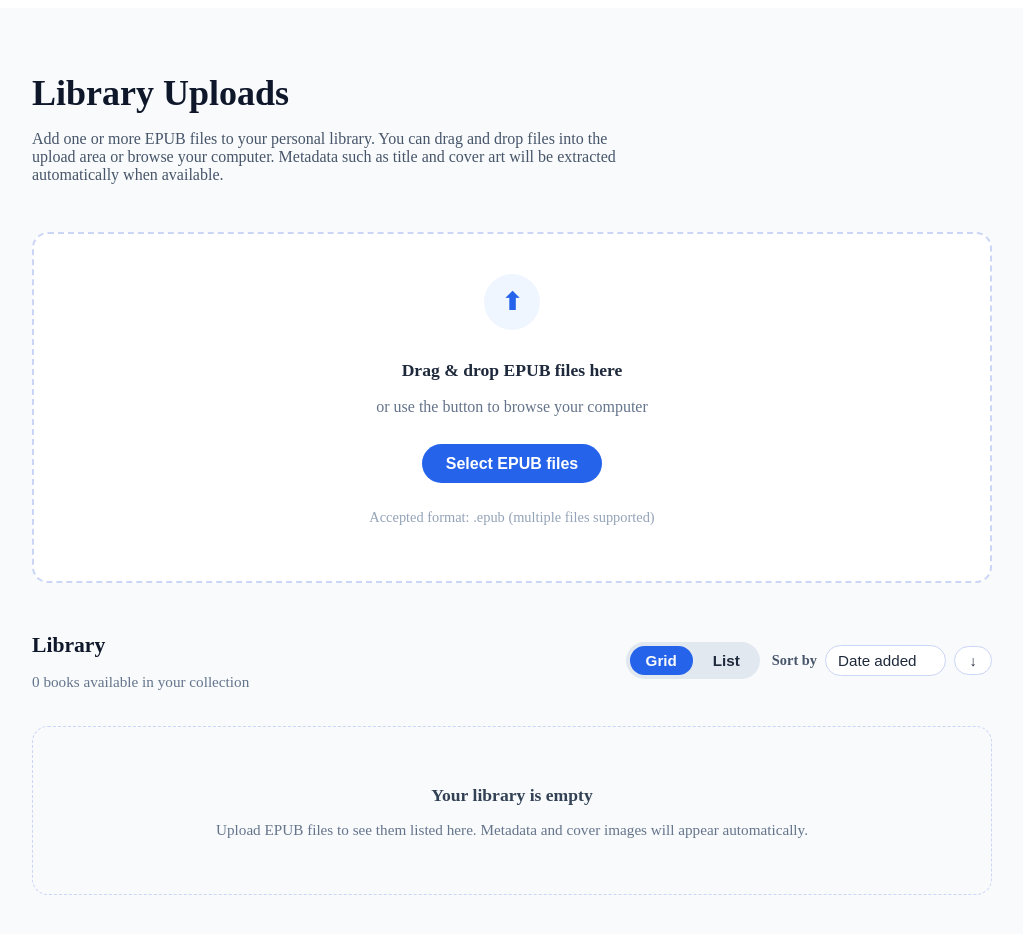
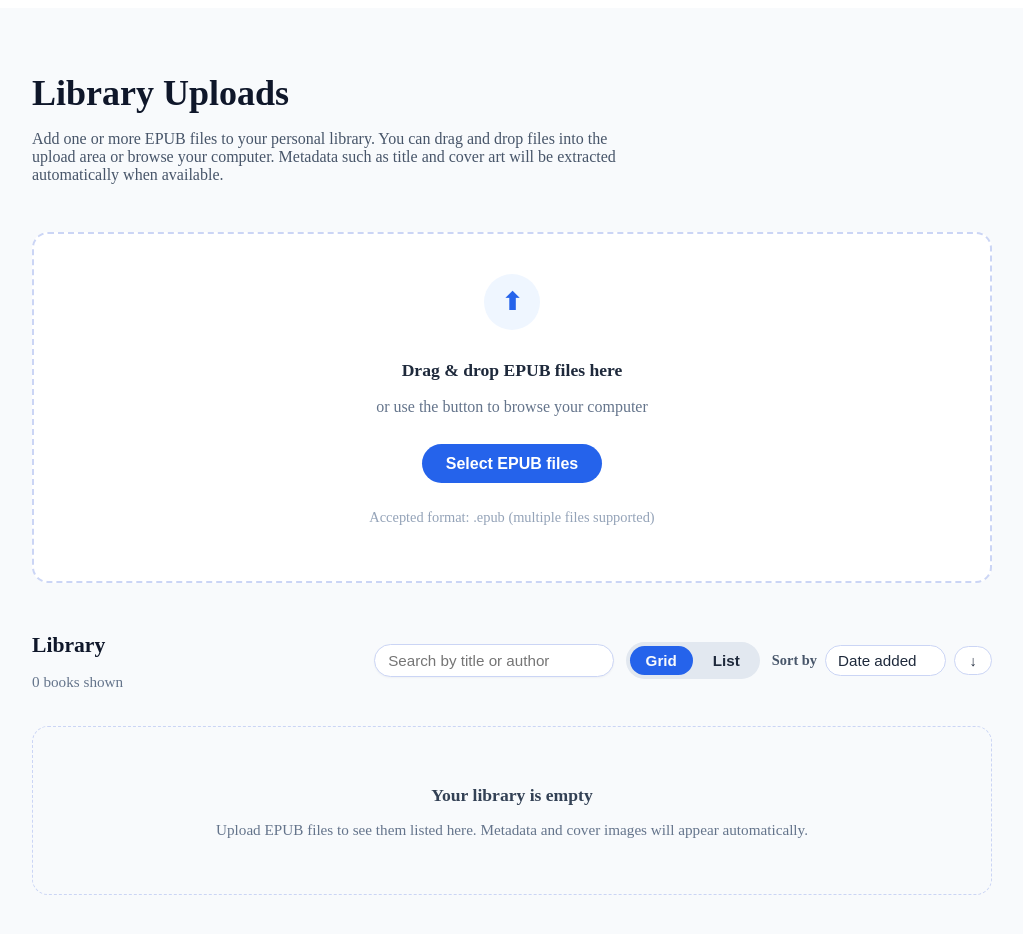
Before and after one commit to seungkilee-cs/epublib, a React (Vite) app in the folder apps/web/: page / in a window 1280 px wide. Shown: the top 934 px of the page, without its empty margins (128-1151 px from the left). Built offline with nearby package versions, Linux system fonts and the light colour scheme.

Commit message:
search with debounce

```diff
--- a/apps/web/src/components/BookCard.tsx
+++ b/apps/web/src/components/BookCard.tsx
@@ -1,6 +1,7 @@
 import type { CSSProperties, MouseEvent } from "react";
 import type { Book } from "@epub-reader/core";
 import { formatBytes } from "../utils/formatBytes";
+import { highlightMatches } from "../utils/highlightMatches";
 
 export interface BookCardProps {
   book: Book;
@@ -8,9 +9,17 @@ export interface BookCardProps {
   onOpen(book: Book): void;
   onShowDetails?(book: Book): void;
   onDelete?(book: Book): void;
+  highlightTerm?: string;
 }
 
-export function BookCard({ book, progress, onOpen, onShowDetails, onDelete }: BookCardProps): JSX.Element {
+export function BookCard({
+  book,
+  progress,
+  onOpen,
+  onShowDetails,
+  onDelete,
+  highlightTerm,
+}: BookCardProps): JSX.Element {
   const handleDetailsClick = (event: MouseEvent<HTMLButtonElement>) => {
     event.stopPropagation();
     onShowDetails?.(book);
@@ -31,13 +40,14 @@ export function BookCard({ book, progress, onOpen, onShowDetails, onDelete }: Bo
         cursor: "pointer",
         display: "flex",
         flexDirection: "column",
-        gap: "0.65rem",
-        borderRadius: "0.9rem",
+        gap: "0.5rem",
+        borderRadius: "0.75rem",
         background: "white",
         boxShadow: "0 1px 3px rgba(15, 23, 42, 0.08)",
-        padding: "1rem",
+        padding: "0.75rem",
         position: "relative",
         transition: "transform 0.18s ease, box-shadow 0.18s ease",
+        minHeight: "220px",
       }}
       onMouseEnter={(event) => {
         event.currentTarget.style.transform = "translateY(-2px)";
@@ -52,8 +62,8 @@ export function BookCard({ book, progress, onOpen, onShowDetails, onDelete }: Bo
         style={{
           position: "relative",
           width: "100%",
-          paddingBottom: "152%",
-          borderRadius: "0.75rem",
+          paddingBottom: "140%",
+          borderRadius: "0.65rem",
           overflow: "hidden",
           background: "#e2e8f0",
           display: "flex",
@@ -61,6 +71,7 @@ export function BookCard({ book, progress, onOpen, onShowDetails, onDelete }: Bo
           justifyContent: "center",
           color: "#94a3b8",
           fontWeight: 600,
+          fontSize: "0.95rem",
         }}
       >
         {book.coverThumbnailUrl || book.coverUrl ? (
@@ -81,13 +92,17 @@ export function BookCard({ book, progress, onOpen, onShowDetails, onDelete }: Bo
         )}
       </div>
 
-      <div style={{ display: "flex", flexDirection: "column", gap: "0.3rem", textAlign: "left" }}>
-        <span style={{ fontWeight: 600, color: "#0f172a" }}>{book.title}</span>
-        <span style={{ fontSize: "0.9rem", color: "#64748b" }}>{book.author ?? "Unknown author"}</span>
+      <div style={{ display: "flex", flexDirection: "column", gap: "0.25rem", textAlign: "left" }}>
+        <span style={{ fontWeight: 600, color: "#0f172a", fontSize: "0.95rem", lineHeight: 1.25 }}>
+          {highlightMatches(book.title, highlightTerm)}
+        </span>
+        <span style={{ fontSize: "0.85rem", color: "#64748b" }}>
+          {highlightMatches(book.author ?? "Unknown author", highlightTerm)}
+        </span>
         <div style={{ display: "flex", alignItems: "center", justifyContent: "space-between" }}>
-          <span style={{ fontSize: "0.85rem", color: "#94a3b8" }}>{formatBytes(book.fileSize)}</span>
+          <span style={{ fontSize: "0.8rem", color: "#94a3b8" }}>{formatBytes(book.fileSize)}</span>
           {typeof progress === "number" ? (
-            <span style={{ fontSize: "0.85rem", color: "#2563eb", fontWeight: 600 }}>
+            <span style={{ fontSize: "0.8rem", color: "#2563eb", fontWeight: 600 }}>
               {progress.toFixed(0)}%
             </span>
           ) : null}
@@ -97,7 +112,7 @@ export function BookCard({ book, progress, onOpen, onShowDetails, onDelete }: Bo
       {typeof progress === "number" ? (
         <div
           style={{
-            height: "0.4rem",
+            height: "0.3rem",
             borderRadius: "999px",
             background: "#e2e8f0",
             overflow: "hidden",
@@ -109,14 +124,14 @@ export function BookCard({ book, progress, onOpen, onShowDetails, onDelete }: Bo
               width: `${Math.min(Math.max(progress, 0), 100)}%`,
               height: "100%",
               background: "#2563eb",
-              transition: "width 0.3s ease",
+              transition: "width 0.25s ease",
             }}
           />
         </div>
       ) : null}
 
       {(onShowDetails || onDelete) && (
-        <div style={{ display: "flex", justifyContent: "space-between", gap: "0.5rem" }}>
+        <div style={{ display: "flex", justifyContent: "space-between", gap: "0.4rem" }}>
           {onShowDetails ? (
             <button
               type="button"
@@ -142,12 +157,12 @@ export function BookCard({ book, progress, onOpen, onShowDetails, onDelete }: Bo
 }
 
 const actionButtonStyle: CSSProperties = {
-  padding: "0.35rem 0.9rem",
+  padding: "0.3rem 0.8rem",
   borderRadius: "999px",
   border: "1px solid #cbd5f5",
   background: "white",
   color: "#1e293b",
-  fontSize: "0.85rem",
+  fontSize: "0.8rem",
   fontWeight: 600,
   cursor: "pointer",
 };
--- a/apps/web/src/components/LibraryView.tsx
+++ b/apps/web/src/components/LibraryView.tsx
@@ -3,6 +3,7 @@ import type { Book } from "@epub-reader/core";
 import { LibraryView as LibraryViewMode } from "@epub-reader/core";
 import { formatBytes } from "../utils/formatBytes";
 import { BookCard } from "./BookCard";
+import { highlightMatches } from "../utils/highlightMatches";
 
 export type LibrarySortKey = "title" | "author" | "dateAdded" | "lastOpened";
 export type LibrarySortDirection = "asc" | "desc";
@@ -19,6 +20,11 @@ export interface LibraryViewProps {
   sortKey: LibrarySortKey;
   sortDirection: LibrarySortDirection;
   onSortChange(key: LibrarySortKey, direction: LibrarySortDirection): void;
+  searchValue: string;
+  onSearchChange(value: string): void;
+  isFiltered: boolean;
+  highlightTerm?: string;
+  totalBooks: number;
 }
 
 const viewOptions: Array<{ mode: LibraryViewMode; label: string }> = [
@@ -45,6 +51,11 @@ export function LibraryView({
   sortKey,
   sortDirection,
   onSortChange,
+  searchValue,
+  onSearchChange,
+  isFiltered,
+  highlightTerm,
+  totalBooks,
 }: LibraryViewProps): JSX.Element {
   return (
     <section style={{ display: "flex", flexDirection: "column", gap: "1.25rem" }}>
@@ -52,10 +63,53 @@ export function LibraryView({
         <div>
           <h2 style={{ fontSize: "1.35rem", color: "#0f172a", marginBottom: "0.25rem" }}>Library</h2>
           <p style={{ color: "#64748b", fontSize: "0.95rem" }}>
-            {books.length === 1 ? "1 book" : `${books.length} books`} available in your collection
+            {books.length === 1 ? "1 book" : `${books.length} books`} shown
+            {books.length !== totalBooks ? ` (of ${totalBooks})` : ""}
           </p>
         </div>
         <div style={{ display: "flex", alignItems: "center", gap: "0.75rem", flexWrap: "wrap" }}>
+          <div style={{ position: "relative" }}>
+            <input
+              type="search"
+              value={searchValue}
+              onChange={(event) => onSearchChange(event.target.value)}
+              placeholder="Search by title or author"
+              aria-label="Search library"
+              style={{
+                width: "240px",
+                maxWidth: "100%",
+                padding: "0.45rem 2.5rem 0.45rem 0.85rem",
+                borderRadius: "999px",
+                border: "1px solid #cbd5f5",
+                background: "white",
+                color: "#1e293b",
+                fontSize: "0.95rem",
+                boxShadow: "0 1px 2px rgba(15,23,42,0.04)",
+              }}
+            />
+            {searchValue ? (
+              <button
+                type="button"
+                onClick={() => onSearchChange("")}
+                aria-label="Clear search"
+                style={{
+                  position: "absolute",
+                  right: "0.6rem",
+                  top: "50%",
+                  transform: "translateY(-50%)",
+                  border: "none",
+                  background: "transparent",
+                  color: "#64748b",
+                  cursor: "pointer",
+                  fontSize: "0.85rem",
+                  fontWeight: 600,
+                }}
+              >
+                ×
+              </button>
+            ) : null}
+          </div>
+
           <div
             role="group"
             aria-label="Change library view"
@@ -142,7 +196,9 @@ export function LibraryView({
 
       {isLoading ? <LibraryLoadingState view={view} /> : null}
 
-      {!isLoading && books.length === 0 ? <LibraryEmptyState /> : null}
+      {!isLoading && books.length === 0 ? (
+        <LibraryEmptyState isFiltered={isFiltered} onClearFilters={() => onSearchChange("")} />
+      ) : null}
 
       {!isLoading && books.length > 0 ? (
         <LibraryItems
@@ -152,6 +208,7 @@ export function LibraryView({
           onShowDetails={onShowDetails}
           onDeleteBook={onDeleteBook}
           progressByBookId={progressByBookId}
+          highlightTerm={highlightTerm}
         />
       ) : null}
     </section>
@@ -185,7 +242,7 @@ function LibraryLoadingState({ view }: { view: LibraryViewMode }): JSX.Element {
   );
 }
 
-function LibraryEmptyState(): JSX.Element {
+function LibraryEmptyState({ isFiltered, onClearFilters }: { isFiltered: boolean; onClearFilters(): void }): JSX.Element {
   return (
     <div
       style={{
@@ -198,11 +255,31 @@ function LibraryEmptyState(): JSX.Element {
       }}
     >
       <p style={{ fontSize: "1.1rem", fontWeight: 600, color: "#334155", marginBottom: "0.5rem" }}>
-        Your library is empty
+        {isFiltered ? "No books match your search" : "Your library is empty"}
       </p>
       <p style={{ fontSize: "0.95rem" }}>
-        Upload EPUB files to see them listed here. Metadata and cover images will appear automatically.
+        {isFiltered
+          ? "Try adjusting your search terms or clearing the filter."
+          : "Upload EPUB files to see them listed here. Metadata and cover images will appear automatically."}
       </p>
+      {isFiltered ? (
+        <button
+          type="button"
+          onClick={onClearFilters}
+          style={{
+            marginTop: "1rem",
+            padding: "0.45rem 1.2rem",
+            borderRadius: "999px",
+            border: "1px solid #cbd5f5",
+            background: "white",
+            color: "#1e293b",
+            fontWeight: 600,
+            cursor: "pointer",
+          }}
+        >
+          Clear search
+        </button>
+      ) : null}
     </div>
   );
 }
@@ -214,6 +291,7 @@ interface LibraryItemsProps {
   onShowDetails?(book: Book): void;
   onDeleteBook?(book: Book): void;
   progressByBookId?: Record<string, number>;
+  highlightTerm?: string;
 }
 
 function LibraryItems({
@@ -223,6 +301,7 @@ function LibraryItems({
   onShowDetails,
   onDeleteBook,
   progressByBookId,
+  highlightTerm,
 }: LibraryItemsProps): JSX.Element {
   if (view === LibraryViewMode.LIST) {
     return (
@@ -284,8 +363,12 @@ function LibraryItems({
                   transition: "background 0.18s ease",
                 }}
               >
-                <span style={{ fontWeight: 600, color: "#1e293b" }}>{book.title}</span>
-                <span style={{ color: "#475569" }}>{book.author ?? "Unknown"}</span>
+                <span style={{ fontWeight: 600, color: "#1e293b" }}>
+                  {highlightMatches(book.title, highlightTerm)}
+                </span>
+                <span style={{ color: "#475569" }}>
+                  {highlightMatches(book.author ?? "Unknown", highlightTerm)}
+                </span>
                 <span style={{ color: "#64748b", fontSize: "0.9rem" }}>
                   {book.dateAdded ? book.dateAdded.toLocaleDateString() : "—"}
                 </span>
@@ -359,28 +442,25 @@ function LibraryItems({
   }
 
   return (
-    <ul
+    <div
       style={{
-        listStyle: "none",
-        margin: 0,
-        padding: 0,
         display: "grid",
-        gridTemplateColumns: "repeat(auto-fit, minmax(220px, 1fr))",
+        gridTemplateColumns: "repeat(auto-fit, minmax(180px, 1fr))",
         gap: "1rem",
       }}
     >
       {books.map((book) => (
-        <li key={book.id}>
         <BookCard
+          key={book.id}
           book={book}
           progress={progressByBookId?.[book.id]}
           onOpen={onOpenBook}
           onShowDetails={onShowDetails}
           onDelete={onDeleteBook}
+          highlightTerm={highlightTerm}
         />
-        </li>
       ))}
-    </ul>
+    </div>
   );
 }
 
--- a/apps/web/src/screens/LibraryScreen.tsx
+++ b/apps/web/src/screens/LibraryScreen.tsx
@@ -90,6 +90,8 @@ export function LibraryScreen(): JSX.Element {
       return DEFAULT_SORT.direction;
     }
   });
+  const [searchValue, setSearchValue] = useState("");
+  const [searchQuery, setSearchQuery] = useState("");
   const navigate = useNavigate();
 
   const loadLibrary = useCallback(async () => {
@@ -268,8 +270,29 @@ export function LibraryScreen(): JSX.Element {
 
   const successfulUploads = useMemo(() => uploads.filter((upload) => upload.status === "success").length, [uploads]);
 
+  useEffect(() => {
+    const handle = window.setTimeout(() => {
+      setSearchQuery(searchValue.trim());
+    }, 200);
+
+    return () => window.clearTimeout(handle);
+  }, [searchValue]);
+
+  const filteredBooks = useMemo(() => {
+    if (!searchQuery) {
+      return books;
+    }
+
+    const normalized = searchQuery.toLowerCase();
+    return books.filter((book) => {
+      const title = book.title?.toLowerCase() ?? "";
+      const author = book.author?.toLowerCase() ?? "";
+      return title.includes(normalized) || author.includes(normalized);
+    });
+  }, [books, searchQuery]);
+
   const sortedBooks = useMemo(() => {
-    const booksCopy = [...books];
+    const booksCopy = [...filteredBooks];
 
     const compareStrings = (a: string | undefined, b: string | undefined): number => {
       return (a ?? "").localeCompare(b ?? "", undefined, { sensitivity: "base" });
@@ -311,7 +334,7 @@ export function LibraryScreen(): JSX.Element {
     });
 
     return booksCopy;
-  }, [books, sortDirection, sortKey]);
+  }, [filteredBooks, sortDirection, sortKey]);
 
   const handleSortChange = useCallback((nextKey: LibrarySortKey, nextDirection: LibrarySortDirection) => {
     setSortKey(nextKey);
@@ -335,6 +358,10 @@ export function LibraryScreen(): JSX.Element {
     },
     [navigate]
   );
+
+  const handleSearchChange = useCallback((value: string) => {
+    setSearchValue(value);
+  }, []);
 
   const handleDeleteBook = useCallback(
     async (book: Book) => {
@@ -556,6 +583,11 @@ export function LibraryScreen(): JSX.Element {
           sortKey={sortKey}
           sortDirection={sortDirection}
           onSortChange={handleSortChange}
+          searchValue={searchValue}
+          onSearchChange={handleSearchChange}
+          isFiltered={Boolean(searchQuery)}
+          highlightTerm={searchQuery}
+          totalBooks={books.length}
         />
       </div>
     </div>
--- /dev/null
+++ b/apps/web/src/utils/highlightMatches.tsx
@@ -0,0 +1,44 @@
+import type { ReactNode } from "react";
+
+function escapeRegExp(value: string): string {
+  return value.replace(/[.*+?^${}()|[\]\\]/g, "\\$&");
+}
+
+export function highlightMatches(text: string, query?: string): ReactNode {
+  if (!query) {
+    return text;
+  }
+
+  const trimmed = query.trim();
+  if (!trimmed) {
+    return text;
+  }
+
+  const regex = new RegExp(`(${escapeRegExp(trimmed)})`, "gi");
+  const parts = text.split(regex);
+
+  if (parts.length === 1) {
+    return text;
+  }
+
+  return parts.map((part, index) => {
+    const isMatch = part.toLowerCase() === trimmed.toLowerCase();
+    if (!isMatch) {
+      return <span key={index}>{part}</span>;
+    }
+
+    return (
+      <mark
+        key={index}
+        style={{
+          background: "#fde68a",
+          color: "#92400e",
+          padding: "0 0.1rem",
+          borderRadius: "0.25rem",
+        }}
+      >
+        {part}
+      </mark>
+    );
+  });
+}
```
Lines whose indentation alone changed are shown as unchanged.
